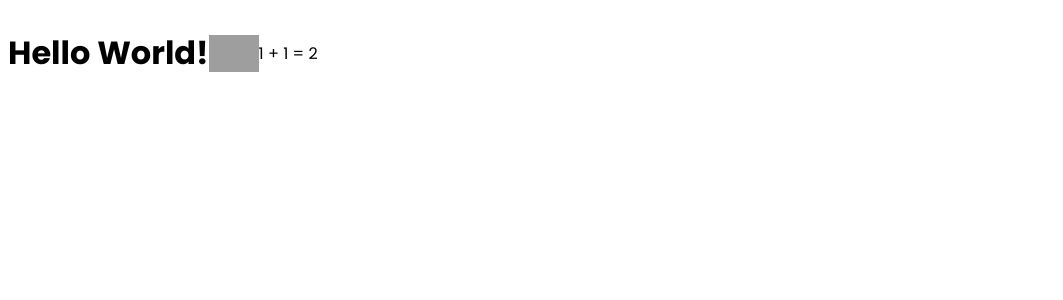
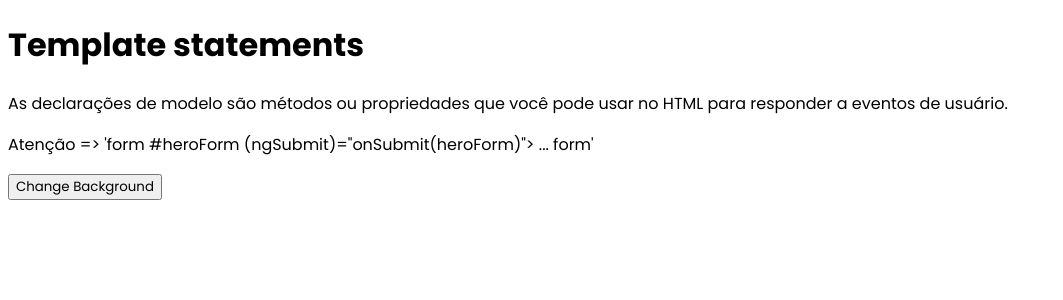
Before and after one commit to RyanDrop/my-angular-doc, an Angular app: page / in a window 1280 px wide. Shown: the top 300 px of the page, without its empty margins (0-1063 px from the left). Built offline with nearby package versions, Linux system fonts and the light colour scheme; grey boxes are pictures that could not be loaded.

Commit message:
✨ feat: template template statement

```diff
--- a/src/app/app.component.html
+++ b/src/app/app.component.html
@@ -1,2 +1,2 @@
 <router-outlet></router-outlet>
-<mad-text-interpolation></mad-text-interpolation>
+<mad-template-statements></mad-template-statements>
--- a/src/app/app.module.ts
+++ b/src/app/app.module.ts
@@ -17,6 +17,7 @@ import { ContentProjectionExampleComponent } from './components/content-projecti
 import { DynamicComponentComponent } from './components/dynamic-component/dynamic-component.component';
 import { AngularElementsComponent } from './components/angular-elements/angular-elements.component';
 import { TextInterpolationComponent } from './templates/text-interpolation/text-interpolation.component';
+import { TemplateStatementsComponent } from './templates/template-statements/template-statements.component';
 
 
 @NgModule({
@@ -37,6 +38,7 @@ import { TextInterpolationComponent } from './templates/text-interpolation/text-
     DynamicComponentComponent,
     AngularElementsComponent,
     TextInterpolationComponent,
+    TemplateStatementsComponent,
   ],
   imports: [
     BrowserModule,
--- /dev/null
+++ b/src/app/templates/template-statements/template-statements.component.html
@@ -0,0 +1,8 @@
+<h1>Template statements</h1>
+<p>
+  As declarações de modelo são métodos ou propriedades que você pode usar no
+  HTML para responder a eventos de usuário.
+</p>
+<p>Atenção => 'form #heroForm (ngSubmit)="onSubmit(heroForm)"> ... form'</p>
+
+<button (click)="changeBackground()">Change Background</button>
--- /dev/null
+++ b/src/app/templates/template-statements/template-statements.component.ts
@@ -0,0 +1,17 @@
+import { Component } from '@angular/core';
+
+@Component({
+  selector: 'mad-template-statements',
+  templateUrl: './template-statements.component.html',
+})
+export class TemplateStatementsComponent {
+  constructor() {
+    document.body.style.backgroundColor = 'white';
+  }
+
+  changeBackground() {
+    const actualBackground =
+      document.body.style.backgroundColor === 'white' ? 'gray' : 'white';
+    document.body.style.backgroundColor = actualBackground;
+  }
+}
```
Also changed, not shown: 1 other file (tests, documents, lock files or other folders).
